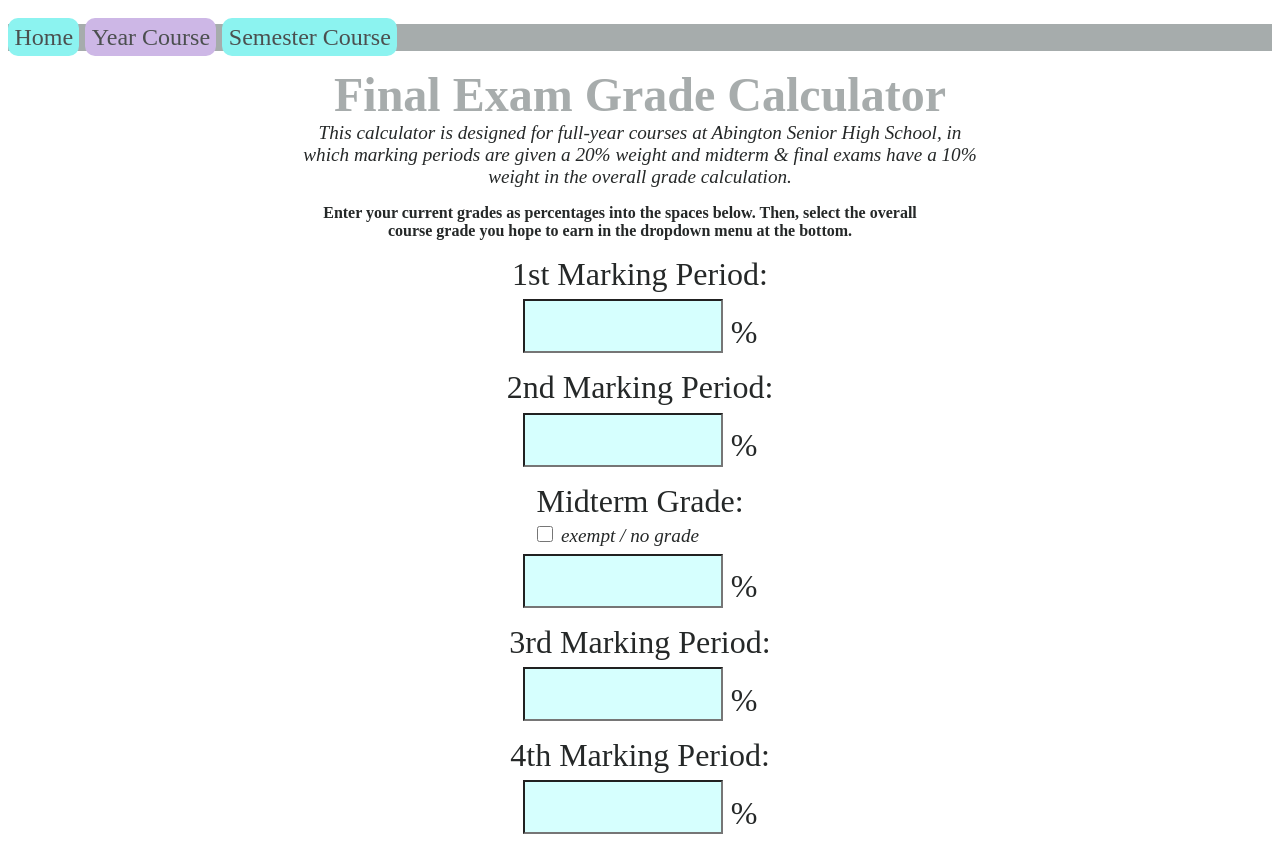
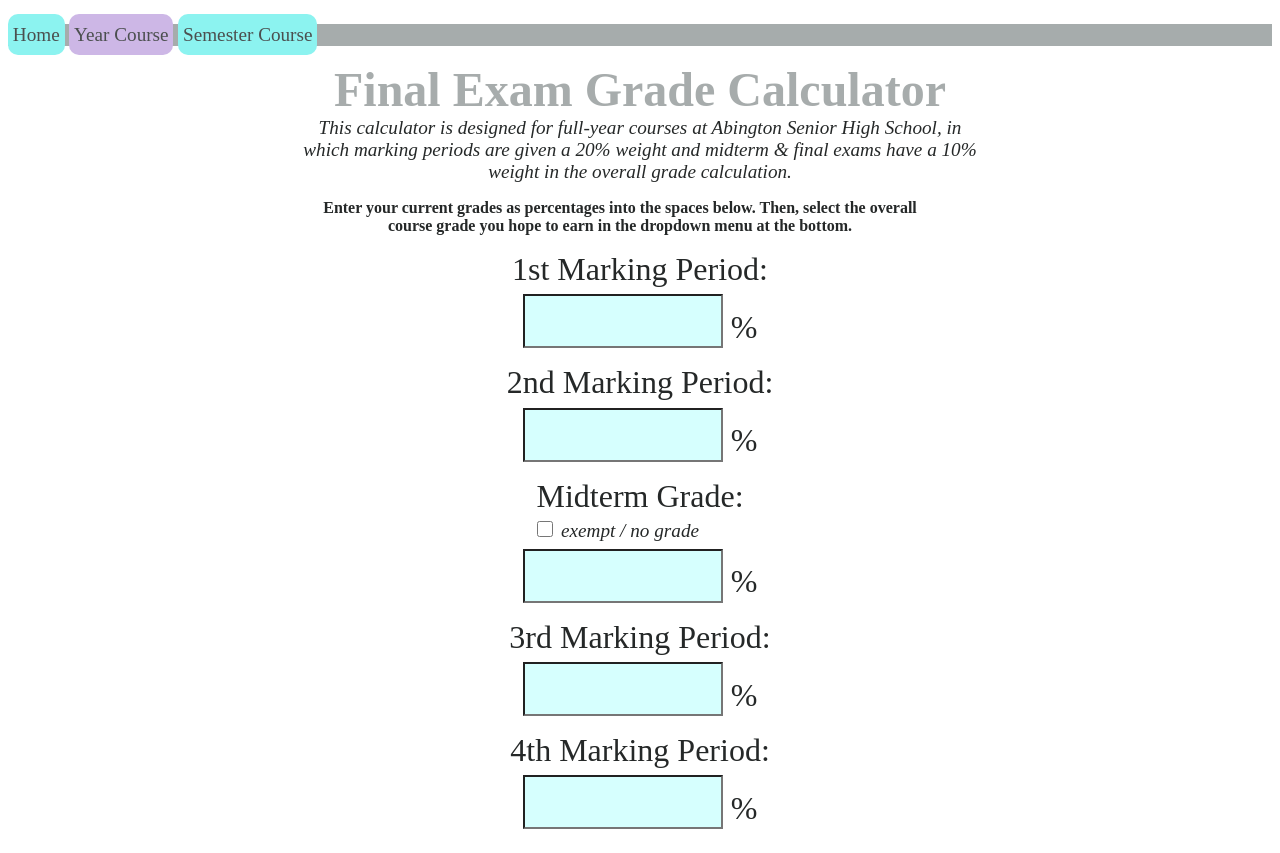
Before and after one commit to wbandersonjr/sandbox, a plain HTML site: page finalYear.html in a window 1280 px wide. Shown: the top 853 px of the page. Drawn offline with Linux system fonts and the light colour scheme.

Commit message:
Add files via upload

```diff
--- a/style.css
+++ b/style.css
@@ -16,7 +16,7 @@ main {
 }
 nav {
     margin: 1rem 0rem;
-    font-size: 1.5rem;
+    font-size: 1.2rem;
     width: 100%;
     background-color: #6a737397;
     text-align: start;
@@ -25,7 +25,7 @@ nav {
 a:link, a:visited {
     background-color: #8CF3F0;
     border-radius: 10px;
-    padding: 0.4rem;
+    padding: 0.6rem 0.3rem;
     color: #4b4f4f;
     text-decoration: none;
 }
```
